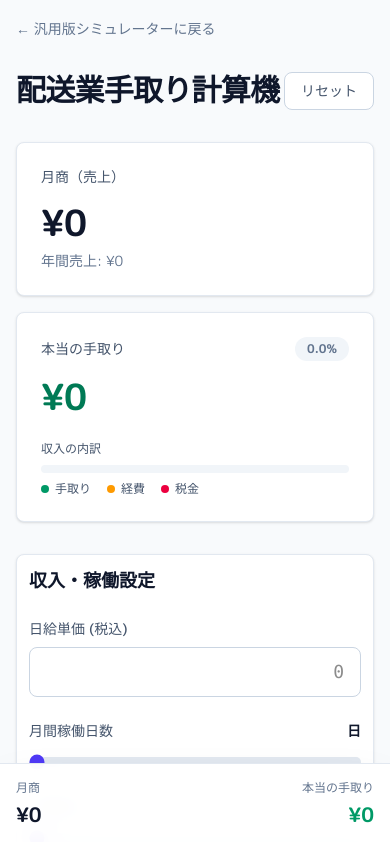
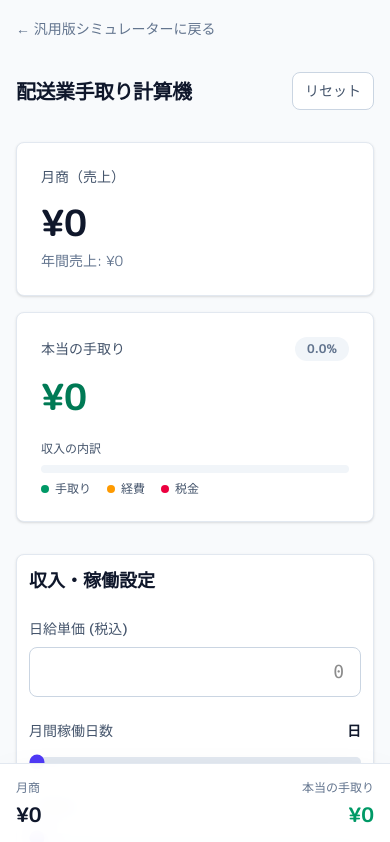
Before and after one commit to lomoreshiga-byte/freelance-simulator, a Next.js app: page /delivery in a window 390 px wide. Shown: the top 842 px of the page. Built offline with nearby package versions, Linux system fonts and the light colour scheme.

Commit message:
fix: adjust header layout to prevent wrapping on mobile

```diff
--- a/src/app/components/FreelanceSimulator.tsx
+++ b/src/app/components/FreelanceSimulator.tsx
@@ -286,15 +286,15 @@ export default function FreelanceSimulator() {
 
         {/* Header */}
         <header className="mb-8">
-          <div className="flex items-start justify-between mb-2">
+          <div className="flex items-center justify-between mb-2 gap-2">
             <div>
-              <h1 className="text-3xl lg:text-4xl font-bold text-slate-900 tracking-tight">
+              <h1 className="text-xl sm:text-3xl lg:text-4xl font-bold text-slate-900 tracking-tight">
                 配送業手取り計算機
               </h1>
             </div>
             <button
               onClick={resetAllData}
-              className="px-4 py-2 text-sm font-medium text-slate-600 bg-white border border-slate-300 rounded-lg hover:bg-slate-50 hover:text-red-600 hover:border-red-300 transition-colors"
+              className="whitespace-nowrap px-3 py-2 sm:px-4 text-sm font-medium text-slate-600 bg-white border border-slate-300 rounded-lg hover:bg-slate-50 hover:text-red-600 hover:border-red-300 transition-colors"
             >
               リセット
             </button>
```
